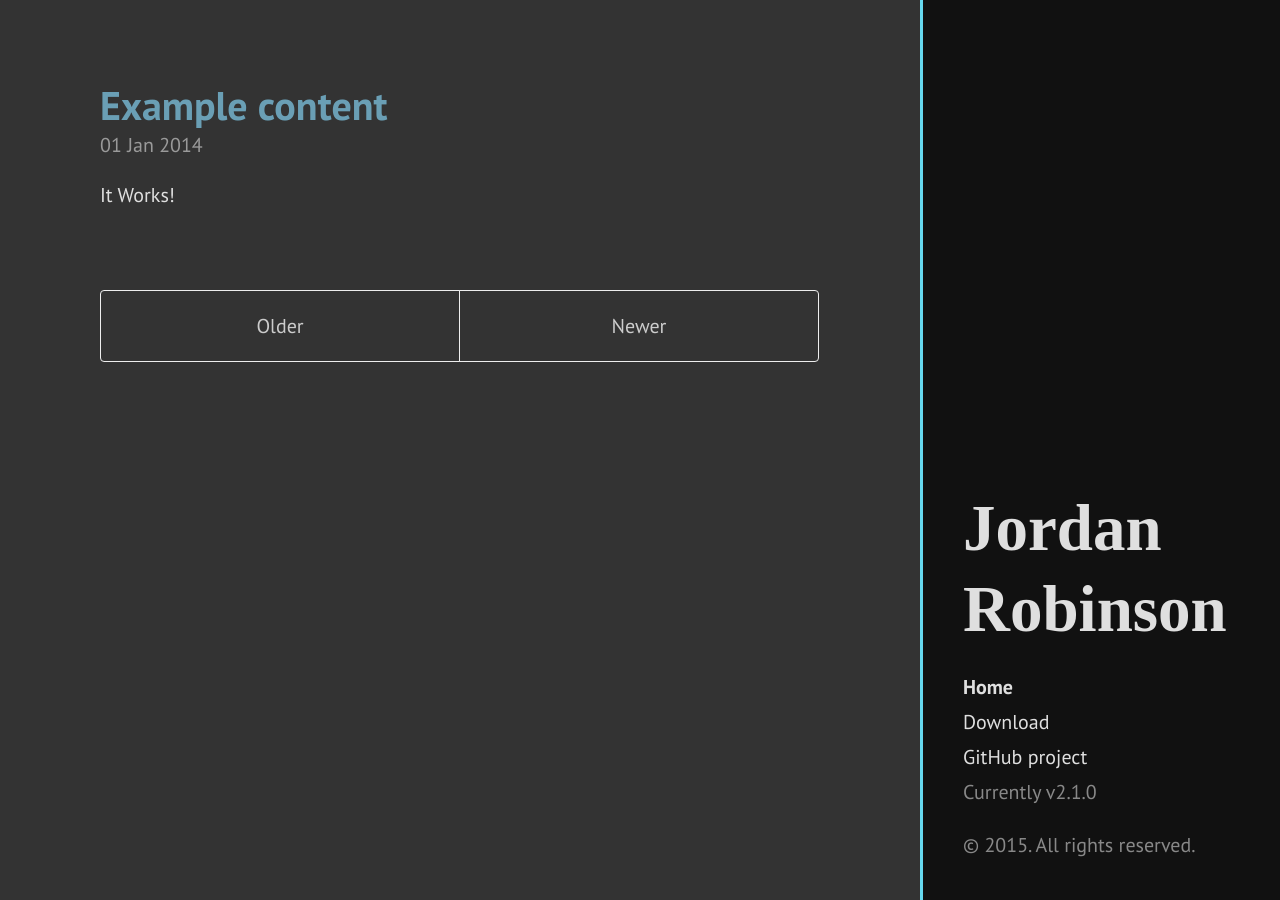
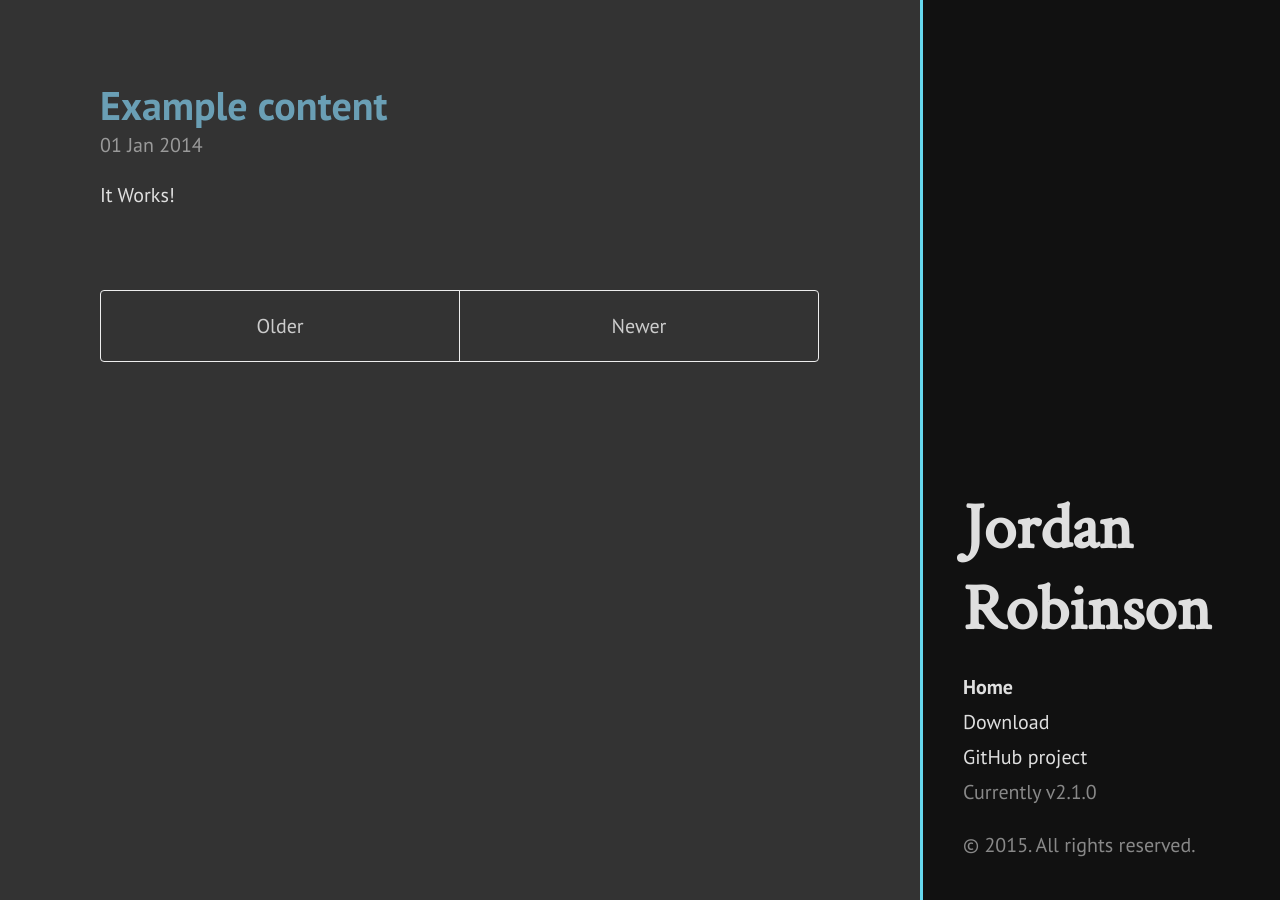
Before and after one commit to jordanrobinson/blog, a Jekyll site: the page built from index.html, in a window 1280 px wide. Built offline with Jekyll 4.4.1, drawn with Linux system fonts in a browser that asks for light colours; Markdown is read by kramdown in place of the engine named in the settings; the list of posts is cut into pages by our own code.

Commit message:
More style changes

```diff
--- a/_includes/head.html
+++ b/_includes/head.html
@@ -19,7 +19,7 @@
   <link rel="stylesheet" href="{{ site.baseurl }}public/css/syntax.css">
   <link rel="stylesheet" href="{{ site.baseurl }}public/css/hyde.css">
   <link rel="stylesheet" href="{{ site.baseurl }}public/css/custom.css">
-  <link rel="stylesheet" href="http://fonts.googleapis.com/css?family=PT+Sans:400,400italic,700|Vollkorn">
+  <link rel="stylesheet" href="http://fonts.googleapis.com/css?family=PT+Sans:400,400italic,700|Crimson+Text">
 
   <!-- Icons -->
   <link rel="apple-touch-icon-precomposed" sizes="144x144" href="{{ site.baseurl }}public/apple-touch-icon-144-precomposed.png">
--- a/public/css/custom.css
+++ b/public/css/custom.css
@@ -11,3 +11,9 @@ background-color: #111;
 .sidebar a {
     color: #DFDFDF;
 }
+
+.sidebar-about h1 {
+    margin-top: 0px;
+    font-family: "Crimson Text",serif;
+    font-size: 3.25rem;
+}
```
